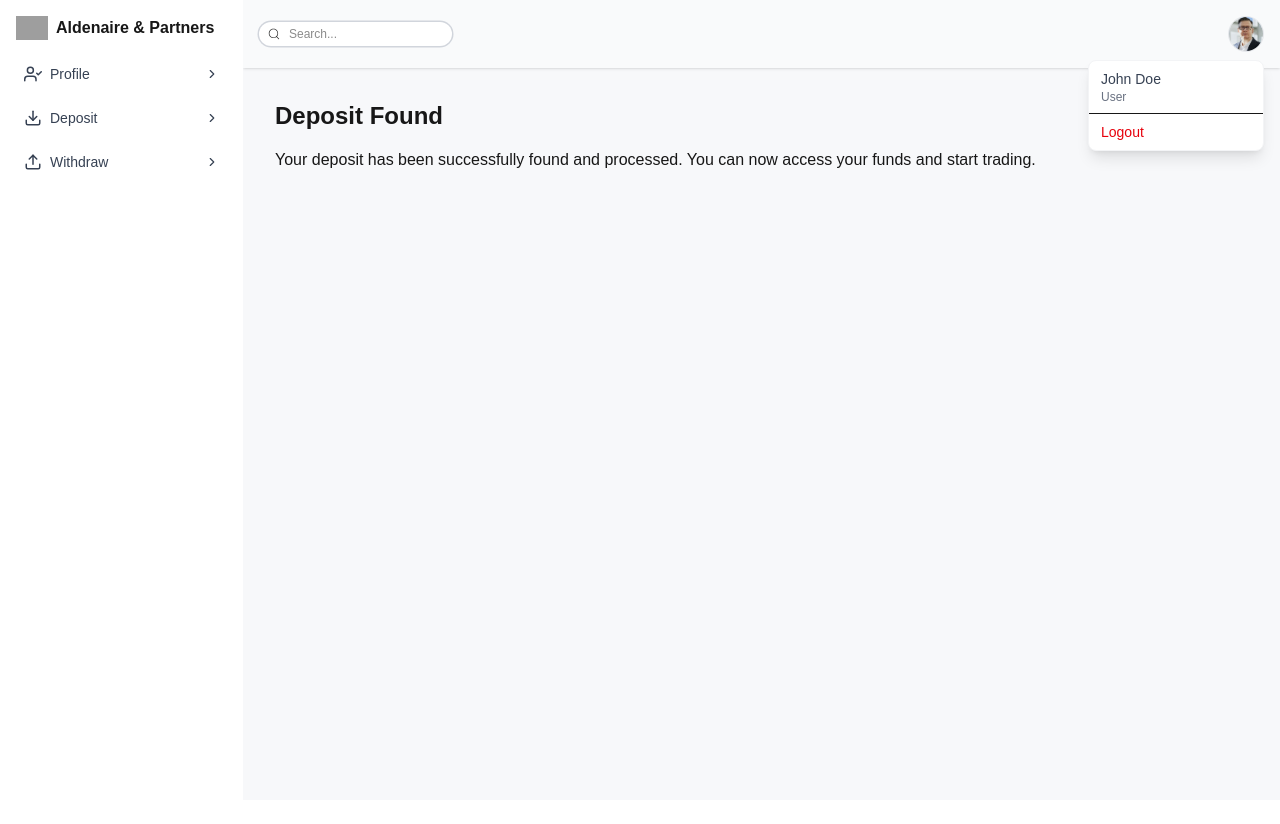
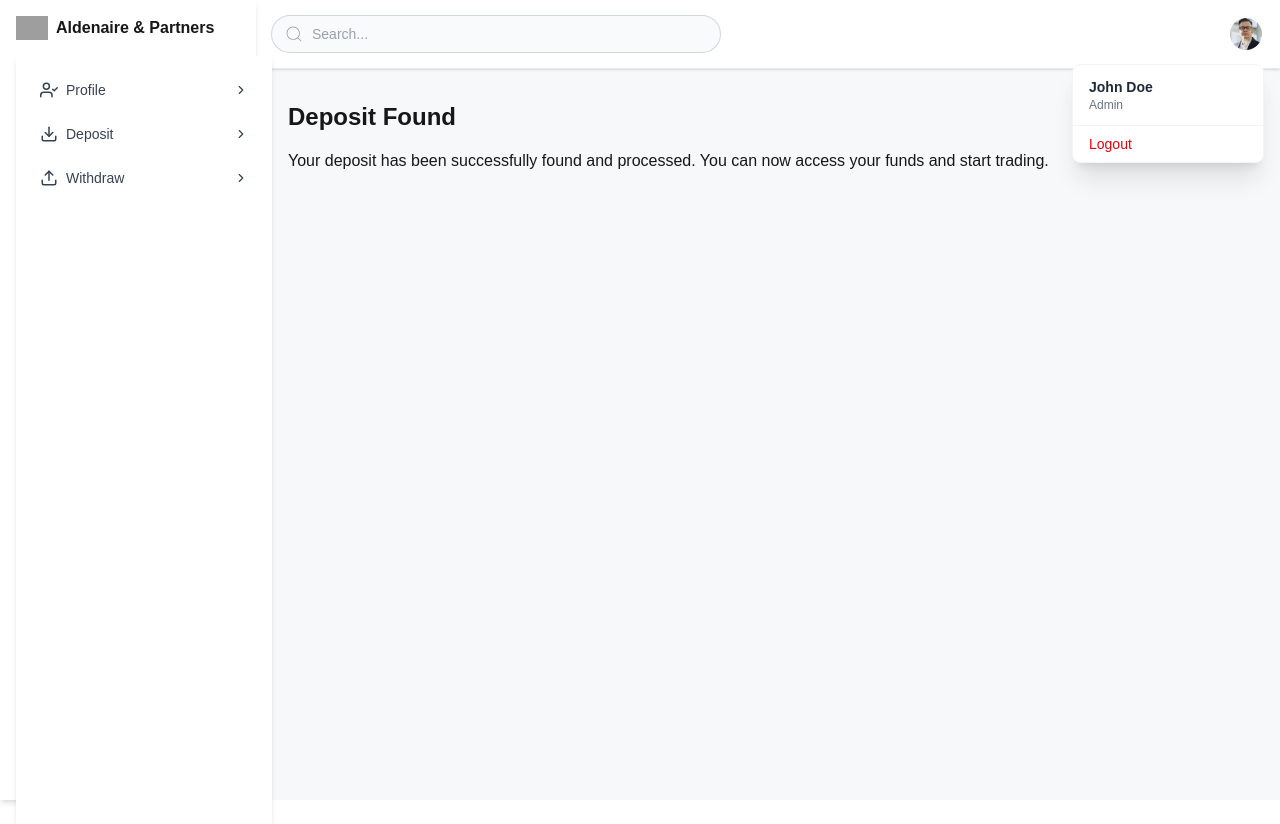
Before and after one commit to sahebbali/Davinci-Trade-NextJS, a Next.js app: page /user/deposit-funds in a window 1280 px wide. Both pictures are taken after a click on the picture 1246 px from the left and 34 px from the top of the page. Before the commit the page ends 800 px from the top, so only its background shows below. Built offline with nearby package versions, Linux system fonts and the light colour scheme; grey boxes are pictures that could not be loaded.

Commit message:
fixed manu issue

```diff
--- a/src/app/(dashboard)/layout.tsx
+++ b/src/app/(dashboard)/layout.tsx
@@ -1,17 +1,28 @@
+"use client";
 import DashNavbar from "@/components/DashNavbar";
 import Menu from "@/components/Menu";
 import Image from "next/image";
 import Link from "next/link";
+import { useState } from "react";
+import { FiX } from "react-icons/fi";
 
 export default function DashboardLayout({
   children,
-}: Readonly<{
+}: {
   children: React.ReactNode;
-}>) {
+}) {
+  const [sidebarOpen, setSidebarOpen] = useState(false);
+
   return (
-    <div className="h-screen flex">
-      {/* LEFT */}
-      <div className="w-[20%] md:w-[8%] lg:w-[16%] xl:w-[20%] p-4">
+    <div className="h-screen flex relative">
+      {/* Sidebar */}
+      <div
+        className={`fixed lg:static top-0 left-0 h-full w-64 bg-white shadow-md z-50 transform transition-transform duration-300
+          ${sidebarOpen ? "translate-x-0" : "-translate-x-full"}
+          lg:translate-x-0 lg:w-[16%] xl:w-[20%] p-4`}
+      >
+        {/* Logo + Close Btn (Mobile) */}
+        <div className="flex items-center justify-between mb-6 lg:mb-4">
           <Link
             href="/"
             className="flex items-center justify-center lg:justify-start gap-2"
@@ -21,11 +32,28 @@ export default function DashboardLayout({
               Aldenaire & Partners
             </span>
           </Link>
-        <Menu />
+          <button
+            className="lg:hidden p-1 text-gray-600"
+            onClick={() => setSidebarOpen(false)}
+          >
+            <FiX size={22} />
+          </button>
         </div>
-      {/* RIGHT */}
-      <div className="w-[86%] md:w-[92%] lg:w-[84%] xl:w-[86%] bg-[#F7F8FA] overflow-scroll flex flex-col">
-        <DashNavbar />
+        <Menu sidebarOpen={sidebarOpen} setSidebarOpen={setSidebarOpen} />
+      </div>
+
+      {/* Overlay for mobile */}
+      {sidebarOpen && (
+        <div
+          onClick={() => setSidebarOpen(false)}
+          className="fixed inset-0 bg-black bg-opacity-50 z-40 lg:hidden"
+        />
+      )}
+
+      {/* Right side content */}
+      <div className="flex-1 bg-[#F7F8FA] overflow-scroll flex flex-col">
+        <DashNavbar onMenuClick={() => setSidebarOpen(true)} />{" "}
+        {/* HERE IS THE CHANGE */}
         {children}
       </div>
     </div>
--- a/src/components/DashNavbar.tsx
+++ b/src/components/DashNavbar.tsx
@@ -3,20 +3,28 @@
 import { useState, useRef, useEffect } from "react";
 import Image from "next/image";
 import { CiSearch } from "react-icons/ci";
+import { FiMenu } from "react-icons/fi"; // Import the hamburger icon
 
-const DashNavbar = () => {
+// Define props for DashNavbar
+interface DashNavbarProps {
+  onMenuClick?: () => void; // Optional function to open the sidebar
+}
+
+const DashNavbar = ({ onMenuClick }: DashNavbarProps) => {
   const [open, setOpen] = useState(false);
   const dropdownRef = useRef<HTMLDivElement>(null);
 
+  // Mock user data - replace with actual user data from your auth system
   const user = {
     name: "John Doe",
-    role: "User",
-    avatar: "/images/avatar-1.jpg",
+    role: "Admin", // Changed to Admin for demonstration
+    avatar: "/images/avatar-1.jpg", // Make sure this path is correct or use an external URL
   };
 
   const handleLogout = () => {
     console.log("Logging out...");
-    // your logout logic here (Clerk, NextAuth, custom, etc.)
+    // TODO: Implement your actual logout logic here (e.g., Clerk, NextAuth, custom API call)
+    alert("User logged out (simulated)."); // For demonstration
   };
 
   // Close dropdown when clicking outside
@@ -32,35 +40,47 @@ const DashNavbar = () => {
     document.addEventListener("mousedown", handleClickOutside);
     return () => document.removeEventListener("mousedown", handleClickOutside);
   }, []);
-  console.log({ user });
+
   return (
-    <div className="flex items-center justify-between p-4 bg-gray-50 shadow-sm">
+    <div className="flex items-center justify-between p-4 bg-white border-b border-gray-200 shadow-sm relative z-30">
+      {/* Mobile Menu Button (Hamburger) */}
+      <button className="lg:hidden p-2 text-gray-600" onClick={onMenuClick}>
+        <FiMenu size={24} />
+      </button>
+
       {/* SEARCH BAR */}
-      <div className="hidden md:flex items-center gap-2 text-sm rounded-full ring-[1.5px] ring-gray-300 px-2 py-1 bg-white">
-        <CiSearch size={14} />
+      {/* Hidden on small screens, shown from md breakpoint */}
+      <div className="hidden md:flex flex-grow max-w-md items-center gap-2 text-sm rounded-full ring-1 ring-gray-300 px-3 py-2 bg-gray-50 focus-within:ring-blue-500 transition-all duration-200">
+        <CiSearch size={20} className="text-gray-400" />
         <input
           type="text"
           placeholder="Search..."
-          className="outline-none text-xs bg-transparent"
+          className="outline-none text-sm bg-transparent flex-grow placeholder-gray-400"
         />
       </div>
 
+      {/* Spacer for better alignment when search is hidden on mobile */}
+      <div className="flex-grow md:hidden" />
+
       {/* ICONS AND USER */}
-      <div className="flex items-center gap-6 justify-end w-full">
-        {/* <div className="bg-white rounded-full w-8 h-8 flex items-center justify-center cursor-pointer">
-          <Image src="/message.png" alt="message" width={18} height={18} />
+      <div className="flex items-center gap-4">
+        {/*
+        // Optional: Message and Notification Icons (uncomment if needed)
+        <div className="hidden sm:flex bg-gray-100 rounded-full w-9 h-9 items-center justify-center cursor-pointer hover:bg-gray-200 transition-colors">
+          <Image src="/message.png" alt="message" width={20} height={20} />
         </div>
-        <div className="bg-white rounded-full w-8 h-8 flex items-center justify-center cursor-pointer relative">
+        <div className="hidden sm:flex bg-gray-100 rounded-full w-9 h-9 items-center justify-center cursor-pointer relative hover:bg-gray-200 transition-colors">
           <Image
             src="/announcement.png"
             alt="notifications"
-            width={18}
-            height={18}
+            width={20}
+            height={20}
           />
-          <div className="absolute -top-2 -right-2 w-4 h-4 flex items-center justify-center bg-purple-500 text-white rounded-full text-[10px]">
+          <div className="absolute -top-1 -right-1 w-5 h-5 flex items-center justify-center bg-red-500 text-white rounded-full text-[10px] font-bold">
             1
           </div>
-        </div> */}
+        </div>
+        */}
 
         {/* Profile Dropdown */}
         <div className="relative" ref={dropdownRef}>
@@ -69,19 +89,21 @@ const DashNavbar = () => {
             alt="avatar"
             width={36}
             height={36}
-            className="rounded-full cursor-pointer border border-gray-200"
+            className="rounded-full cursor-pointer border-2 border-transparent hover:border-blue-500 transition-all duration-200"
             onClick={() => setOpen(!open)}
           />
 
           {open && (
-            <div className="absolute right-0 mt-2 w-44 bg-white rounded-lg shadow-lg border border-gray-100 z-50">
-              <div className="px-3 py-2 border-b">
-                <p className="text-sm font-medium text-gray-700">{user.name}</p>
+            <div className="absolute right-0 mt-3 w-48 bg-white rounded-lg shadow-xl border border-gray-100 z-50 animate-fade-in-down">
+              <div className="px-4 py-3 border-b border-gray-100">
+                <p className="text-sm font-semibold text-gray-800">
+                  {user.name}
+                </p>
                 <p className="text-xs text-gray-500">{user.role}</p>
               </div>
               <button
                 onClick={handleLogout}
-                className="block w-full text-left px-3 py-2 text-sm text-red-600 hover:bg-gray-100 rounded-b-lg"
+                className="block w-full text-left px-4 py-2 text-sm text-red-600 hover:bg-gray-50 rounded-b-lg transition-colors"
               >
                 Logout
               </button>
--- a/src/components/Menu.tsx
+++ b/src/components/Menu.tsx
@@ -1,8 +1,8 @@
 "use client";
 
 import { useState } from "react";
+import { usePathname } from "next/navigation";
 import Link from "next/link";
-import { usePathname } from "next/navigation";
 import {
   FiUser,
   FiEdit,
@@ -15,6 +15,7 @@ import {
   FiUserCheck,
   FiDownload,
   FiUpload,
+  FiX,
 } from "react-icons/fi";
 
 const menuItems = [
@@ -86,9 +87,14 @@ const menuItems = [
   },
 ];
 
-const Menu = () => {
+interface MenuProps {
+  sidebarOpen: boolean;
+  setSidebarOpen: (open: boolean) => void;
+}
+
+const Menu = ({ sidebarOpen, setSidebarOpen }: MenuProps) => {
   const role = "user";
-  const pathname = usePathname(); // ✅ current route
+  const pathname = usePathname();
   const [activeSection, setActiveSection] = useState<string | null>(null);
 
   const toggleSection = (title: string) => {
@@ -96,7 +102,31 @@ const Menu = () => {
   };
 
   return (
-    <div className="mt-4 text-sm">
+    <>
+      {/* Overlay for mobile */}
+      {sidebarOpen && (
+        <div
+          onClick={() => setSidebarOpen(false)}
+          className="fixed inset-0 bg-black bg-opacity-50 z-40 lg:hidden"
+        />
+      )}
+
+      {/* Sidebar */}
+      <div
+        className={`fixed top-0 left-0 h-full w-64 bg-white shadow-md transform transition-transform duration-300 z-50
+          ${sidebarOpen ? "translate-x-0" : "-translate-x-full"}
+          lg:translate-x-0 lg:static`}
+      >
+        {/* Mobile Header */}
+        <div className="flex items-center justify-between p-4 border-b lg:hidden">
+          <h2 className="text-lg font-semibold">Menu</h2>
+          <button onClick={() => setSidebarOpen(false)}>
+            <FiX size={22} />
+          </button>
+        </div>
+
+        {/* Sidebar Content */}
+        <div className="p-4 text-sm overflow-y-auto h-full">
           {menuItems.map((section) => (
             <div key={section.title} className="mb-2">
               {/* Section Title */}
@@ -115,7 +145,7 @@ const Menu = () => {
                 />
               </button>
 
-          {/* Menu Items */}
+              {/* Section Items */}
               {activeSection === section.title && (
                 <div className="flex flex-col gap-1 mt-1 ml-6">
                   {section.items.map((item) =>
@@ -123,10 +153,11 @@ const Menu = () => {
                       <Link
                         key={item.label}
                         href={item.href}
+                        onClick={() => setSidebarOpen(false)}
                         className={`flex items-center gap-3 py-2 px-2 rounded-md transition-colors
                           ${
                             pathname === item.href
-                          ? "bg-purple-100 text-purple-600 font-medium" // ✅ active style
+                              ? "bg-purple-100 text-purple-600 font-medium"
                               : "text-gray-600 hover:bg-purple-50 hover:text-purple-600"
                           }`}
                       >
@@ -140,6 +171,8 @@ const Menu = () => {
             </div>
           ))}
         </div>
+      </div>
+    </>
   );
 };
 
```
Lines whose indentation alone changed are shown as unchanged.
